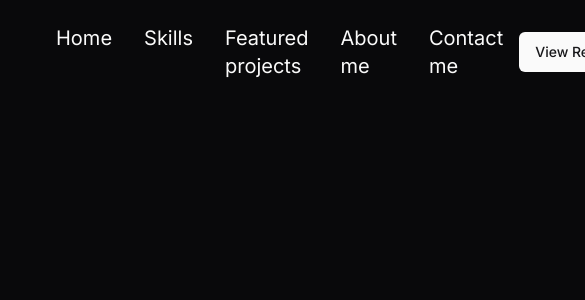
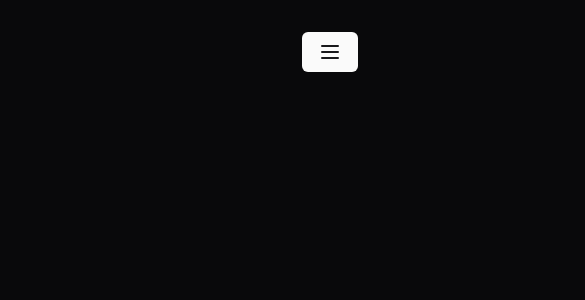
Before and after one commit to ahmedcharfeddine013/portfolio_ahmed_charfeddine, a Next.js app: page /about in a window 390 px wide. Shown: the top 300 px of the page, 585 px wide, since content can reach past the window. Built offline with nearby package versions, Linux system fonts and the light colour scheme.

Commit message:
responsive navbar

```diff
--- a/package.json
+++ b/package.json
@@ -13,12 +13,14 @@
     "@radix-ui/react-dropdown-menu": "^2.0.6",
     "@radix-ui/react-label": "^2.0.2",
     "@radix-ui/react-slot": "^1.0.2",
+    "bootstrap": "^5.3.3",
     "class-variance-authority": "^0.7.0",
     "clsx": "^2.1.0",
     "lucide-react": "^0.372.0",
     "next": "14.2.2",
     "next-themes": "^0.3.0",
     "react": "^18",
+    "react-bootstrap": "^2.10.2",
     "react-dom": "^18",
     "react-just-parallax": "^3.1.16",
     "tailwind-merge": "^2.2.2",
--- a/src/app/(userRoute)/(root)/page.tsx
+++ b/src/app/(userRoute)/(root)/page.tsx
@@ -5,8 +5,8 @@ import Image from "next/image";
 export default function Home() {
   return (
     <main>
-      <Hero />
-      <Skills />
+      {/* <Hero /> */}
+      {/* <Skills /> */}
     </main>
   );
 }
--- a/src/app/(userRoute)/layout.tsx
+++ b/src/app/(userRoute)/layout.tsx
@@ -11,7 +11,9 @@ export default function Layout({
     <>
       <div className=" px-6 w-screen">
         <Navbar />
-        {children}</div>
+        {/* <Nav /> */}
+        {children}
+      </div>
     </>
   );
 }
--- a/src/components/Navbar.tsx
+++ b/src/components/Navbar.tsx
@@ -1,15 +1,41 @@
 "use client";
 import Link from "next/link";
-import React, { useState } from "react";
+import React, { useEffect, useState } from "react";
 import { Button } from "./ui/button";
 import { Briefcase } from "lucide-react";
+import { X } from "lucide-react";
+import { Menu } from "lucide-react";
 
 export default function Navbar() {
-  const [activeLink, setActiveLink] = useState<string>("home");
+  const [toggled, setToggled] = useState(false);
+  const [hide, setHide] = useState<boolean>();
+
+  useEffect(() => {
+    const handleResize = () => {
+      const newWidth = window.innerWidth;
+      // console.log(newWidth);
+      if (newWidth > 1024) {
+        setHide(true);
+      } else {
+        setHide(false);
+      }
+    };
+
+    window.addEventListener("resize", handleResize);
+    handleResize();
+    return () => {
+      window.removeEventListener("resize", handleResize);
+    };
+  }, []);
   return (
-    <nav className="flex flex-row space-x-4 w-full justify-between items-center py-6 px-8">
-      <ul className="flex flex-row space-x-8 text-xl">
-        <li className="relative">
+    <nav className="flex flex-row space-x-4 w-full justify-between items-center z-50 ">
+      <div
+        className={`relative lg:flex flex-col space-y-8 lg:flex-row  top-0 right-0  h-full bg-opacity-20 lg:space-y-0 lg:justify-between w-full  items-center text-center lg:items-center lg:py6 py-8 px-8  transition-opacity duration-100  ${
+          toggled ? "flex" : " hidden"
+        }`}
+      >
+        <ul className="flex flex-col lg:flex-row space-y-8 lg:space-y-0 lg:space-x-8 text-xl">
+          <li className="relative ">
             <Link href={"#home"}>Home</Link>
             <span className="absolute left-0 bottom-0 w-0 h-[2px] bg-blue-400 transition-all duration-300"></span>
           </li>
@@ -17,7 +43,6 @@ export default function Navbar() {
             <Link href={"#skills"}>Skills</Link>
             <span className="absolute left-0 bottom-0 w-0 h-[2px] bg-blue-400 transition-all duration-300"></span>
           </li>
-
           <li className="relative">
             <Link href={"#projects"}>Featured projects</Link>
             <span className="absolute left-0 bottom-0 w-0 h-[2px] bg-blue-400 transition-all duration-300"></span>
@@ -34,6 +59,97 @@ export default function Navbar() {
         <Button className="flex flex-row gap-4">
           View Resume <Briefcase />{" "}
         </Button>
+      </div>
+      <Button
+        onClick={() => setToggled(false)}
+        className=" absolute top-8 right-8 lg:hidden cursor-pointer"
+        style={{ display: toggled ? "flex" : "none" }}
+      >
+        <X />
+      </Button>
+      <Button
+        className="absolute top-8 right-8 flex lg:hidden"
+        onClick={() => setToggled(true)}
+        style={{ display: toggled || hide ? "none" : "flex" }}
+      >
+        <Menu />
+      </Button>
     </nav>
   );
 }
+
+// export function Nav() {
+//   return (
+//     <nav className="border-gray-200 flex flex-row bg-gray-50 dark:bg-gray-800 dark:border-gray-700">
+//       <div></div>
+//       <div className="max-w-screen-xl flex flex-wrap items-center justify-between mx-auto p-4">
+//         <button
+//           data-collapse-toggle="navbar-solid-bg"
+//           type="button"
+//           className="inline-flex items-center p-2 w-10 h-10 justify-center text-sm text-gray-500 rounded-lg md:hidden hover:bg-gray-100 focus:outline-none focus:ring-2 focus:ring-gray-200 dark:text-gray-400 dark:hover:bg-gray-700 dark:focus:ring-gray-600"
+//           aria-controls="navbar-solid-bg"
+//           aria-expanded="false"
+//         >
+//           <span className="sr-only">Open main menu</span>
+//           <svg
+//             className="w-5 h-5"
+//             aria-hidden="true"
+//             xmlns="http://www.w3.org/2000/svg"
+//             fill="none"
+//             viewBox="0 0 17 14"
+//           >
+//             <path
+//               stroke="currentColor"
+//               stroke-linecap="round"
+//               stroke-linejoin="round"
+//               stroke-width="2"
+//               d="M1 1h15M1 7h15M1 13h15"
+//             />
+//           </svg>
+//         </button>
+//         <div className="hidden w-full md:block md:w-auto" id="navbar-solid-bg">
+//           <ul className="flex flex-col font-medium mt-4 rounded-lg bg-gray-50 md:space-x-8 rtl:space-x-reverse md:flex-row md:mt-0 md:border-0 md:bg-transparent dark:bg-gray-800 md:dark:bg-transparent dark:border-gray-700">
+//             <li>
+//               <a
+//                 href="#"
+//                 className="block py-2 px-3 md:p-0 text-white bg-blue-700 rounded md:bg-transparent md:text-blue-700 md:dark:text-blue-500 dark:bg-blue-600 md:dark:bg-transparent"
+//                 aria-current="page"
+//               >
+//                 Home
+//               </a>
+//             </li>
+//             <li>
+//               <a
+//                 href="#"
+//                 className="block py-2 px-3 md:p-0 text-gray-900 rounded hover:bg-gray-100 md:hover:bg-transparent md:border-0 md:hover:text-blue-700 dark:text-white md:dark:hover:text-blue-500 dark:hover:bg-gray-700 dark:hover:text-white md:dark:hover:bg-transparent"
+//               >
+//                 Services
+//               </a>
+//             </li>
+//             <li>
+//               <a
+//                 href="#"
+//                 className="block py-2 px-3 md:p-0 text-gray-900 rounded hover:bg-gray-100 md:hover:bg-transparent md:border-0 md:hover:text-blue-700 dark:text-white md:dark:hover:text-blue-500 dark:hover:bg-gray-700 dark:hover:text-white md:dark:hover:bg-transparent"
+//               >
+//                 Pricing
+//               </a>
+//             </li>
+//             <li>
+//               <a
+//                 href="#"
+//                 className="block py-2 px-3 md:p-0 text-gray-900 rounded hover:bg-gray-100 md:hover:bg-transparent md:border-0 md:hover:text-blue-700 dark:text-white md:dark:hover:text-blue-500 dark:hover:bg-gray-700 dark:hover:text-white md:dark:hover:bg-transparent"
+//               >
+//                 Contact
+//               </a>
+//             </li>
+//           </ul>
+//           <div>
+//             <Button className="flex flex-row gap-4">
+//               View Resume <Briefcase />{" "}
+//             </Button>
+//           </div>
+//         </div>
+//       </div>
+//     </nav>
+//   );
+// }
```
Also changed, not shown: src/app/globals.css (line endings or trailing spaces), 1 other file (tests, documents, lock files or other folders). Lines whose indentation alone changed are shown as unchanged.
